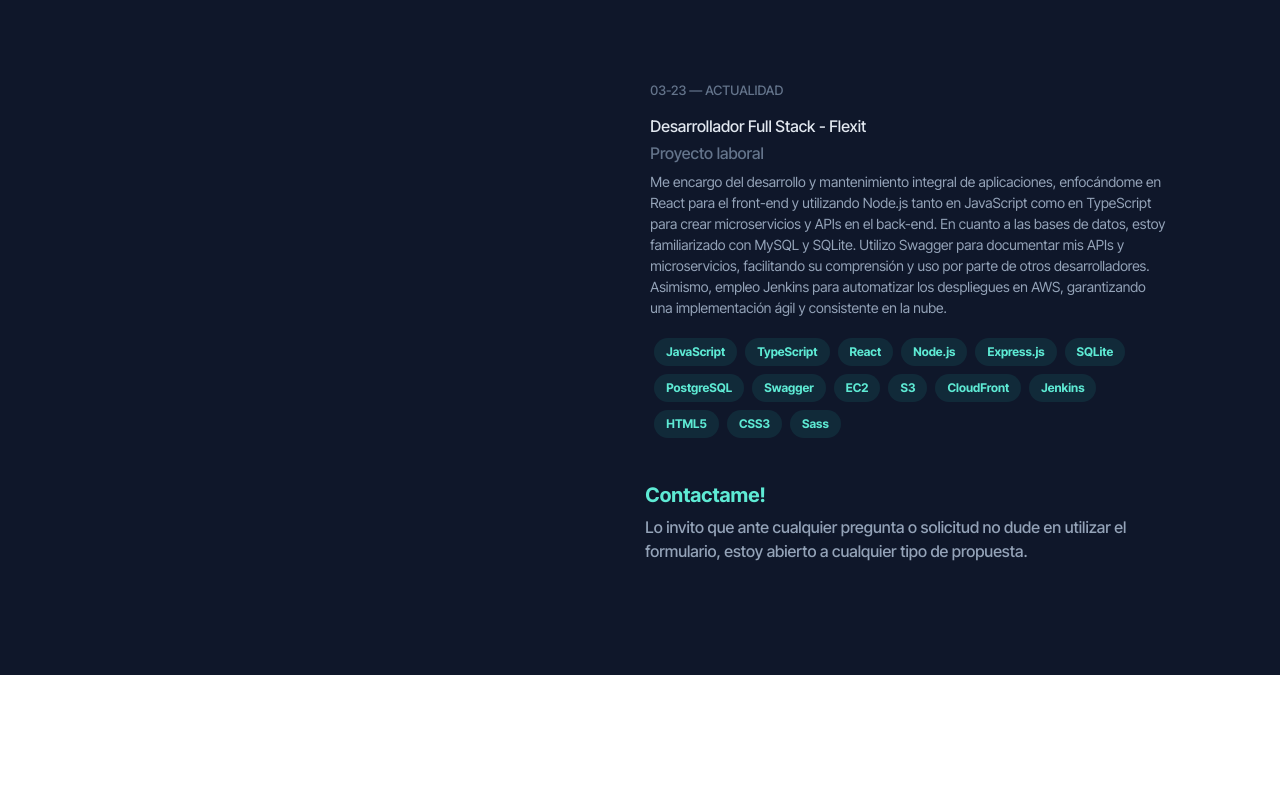
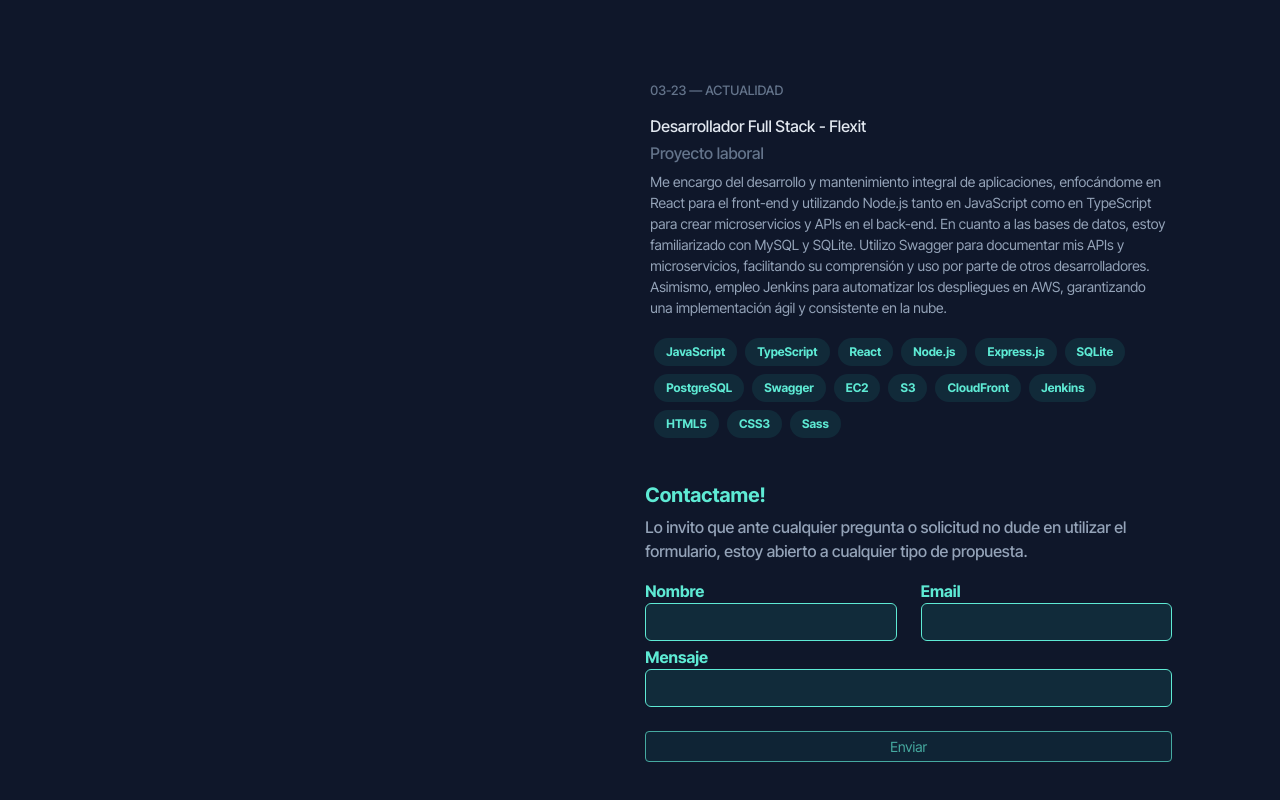
Before and after one commit to LeandroFlorentin/portafolio-web, a React (Vite) app: page / in a window 1280 px wide. Shown: the part 792-1592 px from the top of the page. Before the commit the page ends 1467 px from the top, so only its background shows below. Built offline with nearby package versions, Linux system fonts and the light colour scheme.

Commit message:
contacto

```diff
--- a/package.json
+++ b/package.json
@@ -10,10 +10,13 @@
     "preview": "vite preview"
   },
   "dependencies": {
+    "@emailjs/browser": "^4.1.0",
     "bootstrap": "^5.2.3",
     "bootstrap-icons": "^1.11.3",
+    "notiflix": "^3.2.7",
     "react": "^18.2.0",
     "react-dom": "^18.2.0",
+    "react-hook-form": "^7.50.1",
     "react-responsive": "^9.0.2"
   },
   "devDependencies": {
--- a/src/pages/contacto.jsx
+++ b/src/pages/contacto.jsx
@@ -1,8 +1,54 @@
+import { useForm } from "react-hook-form";
+import emailjs from "@emailjs/browser";
+import Notiflix from "notiflix";
 const Contacto = ({ reference }) => {
+  const { formState: { errors }, handleSubmit, register, setValue } = useForm({
+    defaultValues: {
+      email: "",
+      nombre: "",
+      mensaje: ""
+    }
+  })
+  function onSubmit(e) {
+    emailjs.sendForm("service_ktd8uku", "template_jirmkfp", e, "1EkX72i3uLvtYWoR3")
+      .then(res => {
+        console.log(res)
+        setValue("email", "");
+        setValue("nombre", "");
+        setValue("mensaje", "");
+        Notiflix.Notify.success('Enviado con exito.', {
+          position: 'right-bottom',
+        })
+      })
+      .catch(err => {
+        console.log(err)
+        throw err;
+      })
+  }
   return (
     <section ref={reference} id="contactos" className="h-auto bottom-6rem pt-4">
       <h5 className="fw-bold color-on no-select-text">Contactame!</h5>
       <p className="color-parrafo fw-parrafo no-select-text">Lo invito que ante cualquier pregunta o solicitud no dude en utilizar el formulario, estoy abierto a cualquier tipo de propuesta.</p>
+      <form className="form row" onSubmit={handleSubmit(onSubmit)}>
+        <div className="col-12 col-md-6">
+          <label htmlFor="nombre" className="d-block color-on fw-bold no-select-text">Nombre</label>
+          <input className="w-100 ps-2 pe-2 active-custom form-control" type="text" name="nombre"  {...register("nombre", { required: true })} />
+          {errors.nombre && <div className="w-100 text-danger mt-1">Campo obligatorio</div>}
+        </div>
+        <div className="col-12 col-md-6">
+          <label htmlFor="email" className="d-block color-on fw-bold no-select-text">Email</label>
+          <input className="w-100 ps-2 pe-2 active-custom form-control" type="text" name="email"  {...register("email", { required: true })} />
+          {errors.email && <div className="w-100 text-danger mt-1">Campo obligatorio</div>}
+        </div>
+        <div className="col-12 mt-1">
+          <label htmlFor="mensaje" className="d-block color-on fw-bold no-select-text">Mensaje</label>
+          <input className="w-100 ps-2 pe-2 active-custom form-control" type="text" name="mensaje"  {...register("mensaje", { required: true })} />
+          {errors.mensaje && <div className="w-100 text-danger mt-1">Campo obligatorio</div>}
+        </div>
+        <div>
+          <button type="submit" className="mt-4 btn btn-custom btn-sm w-100">Enviar</button>
+        </div>
+      </form>
     </section>
   )
 }
--- a/src/pages/sobremi.jsx
+++ b/src/pages/sobremi.jsx
@@ -1,7 +1,7 @@
 const Sobremi = ({ reference }) => {
   return (
     <section ref={reference} id="sobre-mi" className="top-6rem h-auto">
-      <h5 className="fw-bold no-select-text">Sobre mi</h5>
+      <h5 className="fw-bold no-select-text color-on">Sobre mi</h5>
       <p className="color-parrafo fw-parrafo">
         A principios de 2022, comencé mi viaje en programación y completé cursos en CoderHouse y SoyHenry (que puede ver en mi <a href="https://www.linkedin.com/in/leandro-florentin/" target="_blank">Linkedin</a>), fortaleciendo mis habilidades
         en desarrollo Full Stack. Actualmente, aplico mis conocimientos en una start-up de logística.
--- a/src/styles/index.css
+++ b/src/styles/index.css
@@ -222,6 +222,28 @@ a {
   border: 1px solid var(--verde-fluor-fuerte) !important;
 }
 
+.h-1px {
+  height: 1px;
+}
+
+.active-custom:active {
+  color: var(--verde-fluor-fuerte) !important;
+  background-color: var(--verde-fluor-transparent) !important;
+  border: 1px solid var(--verde-fluor-fuerte) !important;
+}
+
+.btn-custom {
+  color: var(--verde-fluor-fuerte) !important;
+  background-color: var(--verde-fluor-transparent) !important;
+  border: 1px solid var(--verde-fluor-fuerte) !important;
+  opacity: .7;
+  transition: .5s all ease-in-out;
+}
+
+.btn-custom:hover {
+  opacity: 1;
+}
+
 .bg-custom {
   color: var(--verde-fluor-fuerte) !important;
   background-color: var(--verde-fluor-transparent) !important;
@@ -267,6 +289,10 @@ a {
   background-color: rgba(255, 255, 255, 0.055);
 }
 
+.color-input {
+  color: black !important;
+}
+
 @media only screen and (max-width: 550px) {
   .left-6rem {
     padding-left: 2rem;
```
Also changed, not shown: 1 other file (tests, documents, lock files or other folders).
